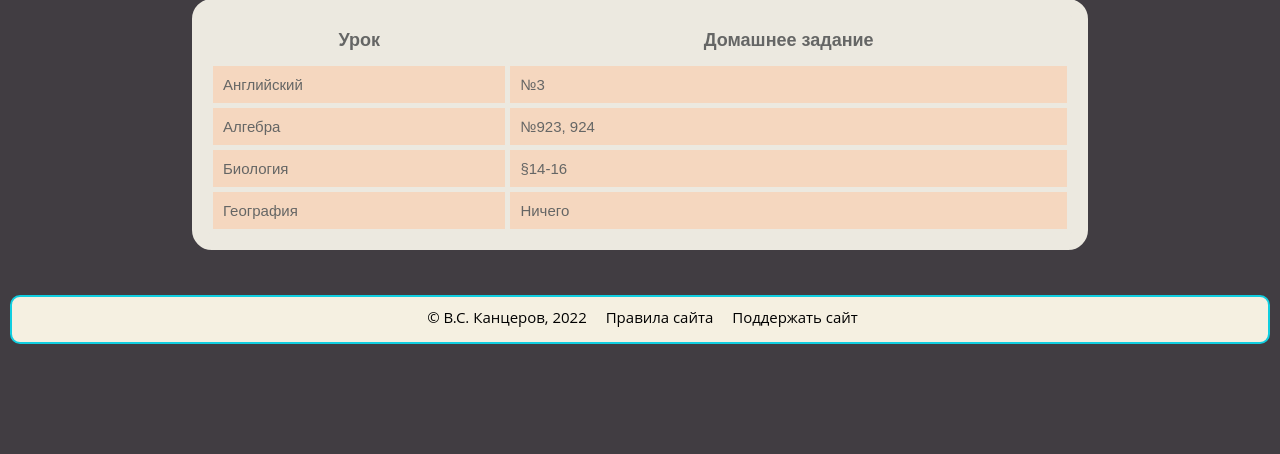
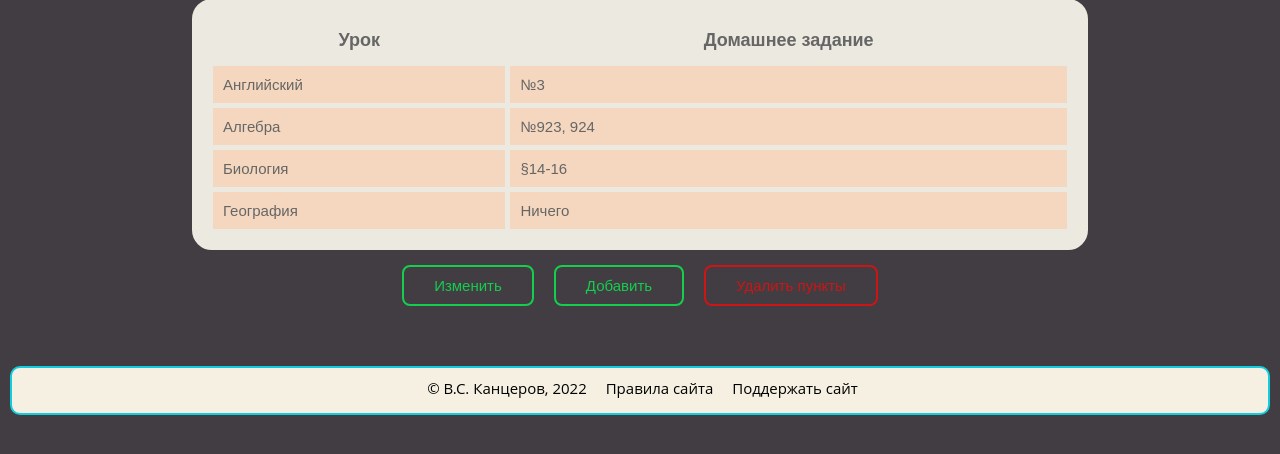
Before and after one commit to Kantserovvlad/FlaskTest, a Flask app: page /homeworks in a window 1280 px wide. Shown: the part 253-707 px from the top of the page. Run offline with Flask 2, Linux system fonts and the light colour scheme; a user stored in the database is signed in; data comes from the database, SQL or seed files in the repository; both versions use the stored data as it was after the commit.

Commit message:
Устранил ещё несколько ошибок, расширил возможность для администратора при просмотре д/з

```diff
--- a/main.py
+++ b/main.py
@@ -230,7 +230,7 @@ def my_homeworks():
             db_sess = db_session.create_session()
             # Находим всё д/з
             homeworks = db_sess.query(Homework).filter(Homework.class_n_id == current_user.class_n_id).all()
-            return render_template('homeworks.html', homeworks=homeworks)
+            return render_template('homeworks.html', homeworks=homeworks, class_n_id=current_user.class_n_id)
         elif not current_user.school_id:
             # Если не указана школа, то перенаправляем его на выбор школы:
             return redirect('/set/school')
@@ -243,6 +243,8 @@ def my_homeworks():
 
 # --------------------------------------------------------------
 # Функции для администратора
+
+# Вывод информации
 
 @app.route('/users')
 def users_site():
@@ -277,6 +279,53 @@ def schools_site():
     return abort(404)
 
 
+@app.route('/<int:school_id>/classes')
+def classes_site(school_id):
+    if current_user.is_authenticated and current_user.admin:
+        db_sess = db_session.create_session()
+        # Создаём список всех классов
+        classes = db_sess.query(Classes).filter(Classes.school_id == school_id).all()
+        # Сортируем классы
+        classes = sorted(classes, key=lambda x: x.name)
+        # Создаём список всех пользователей
+        users = db_sess.query(User).filter(User.school_id).all()
+        users_classes = dict()  # Словарь для указания сколько учеников в каждом классе
+        # -----------------------------------------
+        for class_n in classes:
+            k = 0
+            for user in users:
+                if user.class_n_id == class_n.id:
+                    k += 1
+            users_classes[class_n.name] = k
+        # ------------------------------------------
+        # В title указываем название школы
+        title = db_sess.query(School).filter(School.id == school_id).first().name
+        return render_template('classes.html', classes=classes, title=title,
+                               users_classes=users_classes, school_id=school_id)
+    return abort(404)
+
+
+@app.route('/homeworks/<int:class_n_id>')
+def homeworks_school_class(class_n_id):
+    if current_user.is_authenticated and current_user.admin:
+        db_sess = db_session.create_session()
+        try:
+            # Пробуем получить название со школы
+            school_id = db_sess.query(Classes).filter(Classes.id == class_n_id).first().school_id
+            school = db_sess.query(School).filter(School.id == school_id).first().name
+        except Exception as ex:
+            # Если возникнет ошибка, то такой школы нет, а значит такой страницы нет
+            return abort(404)
+        # Создаём список всего д/з
+        homeworks = db_sess.query(Homework).filter(Homework.class_n_id == class_n_id).all()
+        return render_template('homeworks.html', homeworks=homeworks, title=school, class_n_id=class_n_id)
+    # Если пользователь не админ, то выводим, что такой страницы нет
+    return abort(404)
+
+# ---------------------------------------------------------------------------------
+# Давать или удалять админа
+
+
 @app.route('/give/admin/<int:id_user>')
 def give_admin(id_user):
     if current_user.is_authenticated and current_user.admin:
@@ -295,6 +344,8 @@ def give_admin(id_user):
 @app.route('/delete/admin/<int:id_user>')
 def delete_admin(id_user):
     if current_user.is_authenticated and current_user.admin:
+        if current_user.id == 1:
+            return redirect('/users')
         db_sess = db_session.create_session()
         # Находим пользователя
         user = db_sess.query(User).filter(User.id == id_user).first()
@@ -306,6 +357,9 @@ def delete_admin(id_user):
     # Если пользователь не админ, то выводим, что такой страницы нет
     return abort(404)
 
+
+# ---------------------------------------------------------------------------
+# Функции добавления
 
 @app.route('/add/school', methods=['GET', 'POST'])
 def add_school():
@@ -340,30 +394,6 @@ def add_class(school_id):
             return redirect(f'/{school_id}/classes')
         return render_template('add_class.html', form=form)
     # Если пользователь не админ, то выводим, что такой страницы нет
-    return abort(404)
-
-
-@app.route('/<int:school_id>/classes')
-def classes_site(school_id):
-    if current_user.is_authenticated and current_user.admin:
-        db_sess = db_session.create_session()
-        # Создаём список всех классов
-        classes = db_sess.query(Classes).filter(Classes.school_id == school_id).all()
-        # Создаём список всех пользователей
-        users = db_sess.query(User).filter(User.school_id).all()
-        users_classes = dict()  # Словарь для указания сколько учеников в каждом классе
-        # -----------------------------------------
-        for class_n in classes:
-            k = 0
-            for user in users:
-                if user.class_n_id == class_n.id:
-                    k += 1
-            users_classes[class_n.name] = k
-        # ------------------------------------------
-        # В title указываем название школы
-        title = db_sess.query(School).filter(School.id == school_id).first().name
-        return render_template('classes.html', classes=classes, title=title,
-                               users_classes=users_classes, school_id=school_id)
     return abort(404)
 
 
@@ -402,6 +432,9 @@ def add_homework(class_n_id):
     return abort(404)
 
 
+# --------------------------------------------------------------------------
+# Функции изменения
+
 @app.route('/change/homework/<int:class_n_id>', methods=['GET', 'POST'])
 def change_homework(class_n_id):
     if current_user.is_authenticated and current_user.admin:
@@ -434,21 +467,14 @@ def change_homework(class_n_id):
     return abort(404)
 
 
-@app.route('/homeworks/<int:class_n_id>')
-def homeworks_school_class(class_n_id):
+# -------------------------------------------------------------------------------------
+# Функции удаления
+
+@app.route('/delete/homework/<int:class_n_id>')
+def delete_homework(class_n_id):
     if current_user.is_authenticated and current_user.admin:
         db_sess = db_session.create_session()
-        try:
-            # Пробуем получить название со школы
-            school_id = db_sess.query(Classes).filter(Classes.id == class_n_id).first().school_id
-            school = db_sess.query(School).filter(School.id == school_id).first().name
-        except Exception as ex:
-            # Если возникнет ошибка, то такой школы нет, а значит такой страницы нет
-            return abort(404)
-        # Создаём список всего д/з
-        homeworks = db_sess.query(Homework).filter(Homework.class_n_id == class_n_id).all()
-        return render_template('homeworks.html', homeworks=homeworks, title=school)
-    # Если пользователь не админ, то выводим, что такой страницы нет
+        return redirect(f'/homeworks/{class_n_id}')
     return abort(404)
 
 
--- a/templates/change_homework.html
+++ b/templates/change_homework.html
@@ -24,7 +24,7 @@ form {
 }
 
 .str_subject {
-    padding: 20px 0px;
+    padding: 10px 0px;
 }
 
 .edit-homework {
@@ -37,6 +37,7 @@ form {
 
 
 #submit {
+    margin-top: 15px;
     margin-bottom: 15px;
 }
 
--- a/templates/homeworks.html
+++ b/templates/homeworks.html
@@ -24,6 +24,10 @@ td {
     padding: 10px;
 }
 
+.div-flex {
+    justify-content: center;
+}
+
 {% endblock %}
 
 {% block title %}
@@ -46,4 +50,11 @@ td {
         {% endfor %}
     </div>
 </table>
+<div class="div-flex">
+    {% if current_user.admin %}
+    <a class="shine-button" href="/change/homework/{{class_n_id}}">Изменить</a>
+    <a class="shine-button" href="/add/homework/{{class_n_id}}">Добавить</a>
+    <a class="shine-button-red" href="/delete/homework/{{class_n_id}}">Удалить пункты</a>
+    {% endif %}
+</div>
 {% endblock %}
```
Also changed, not shown: db/diary.db.
